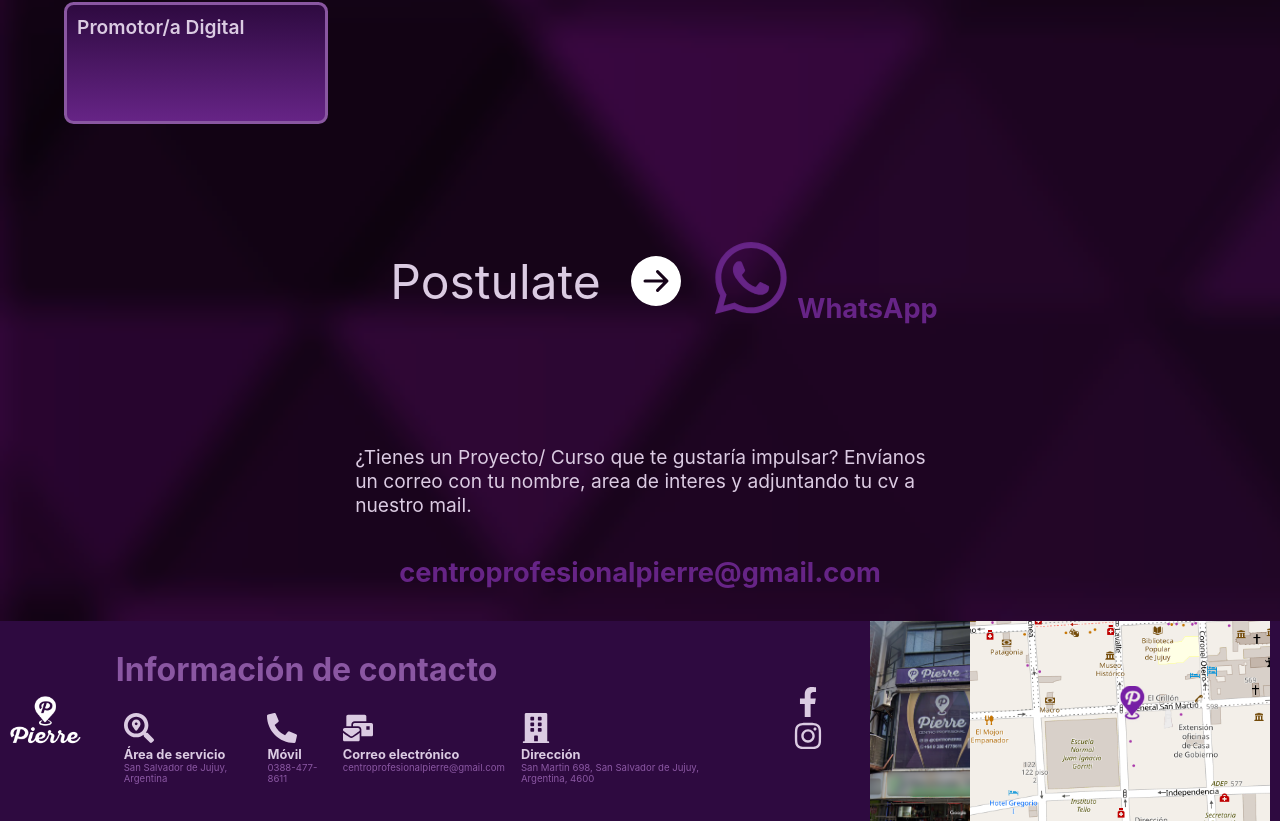
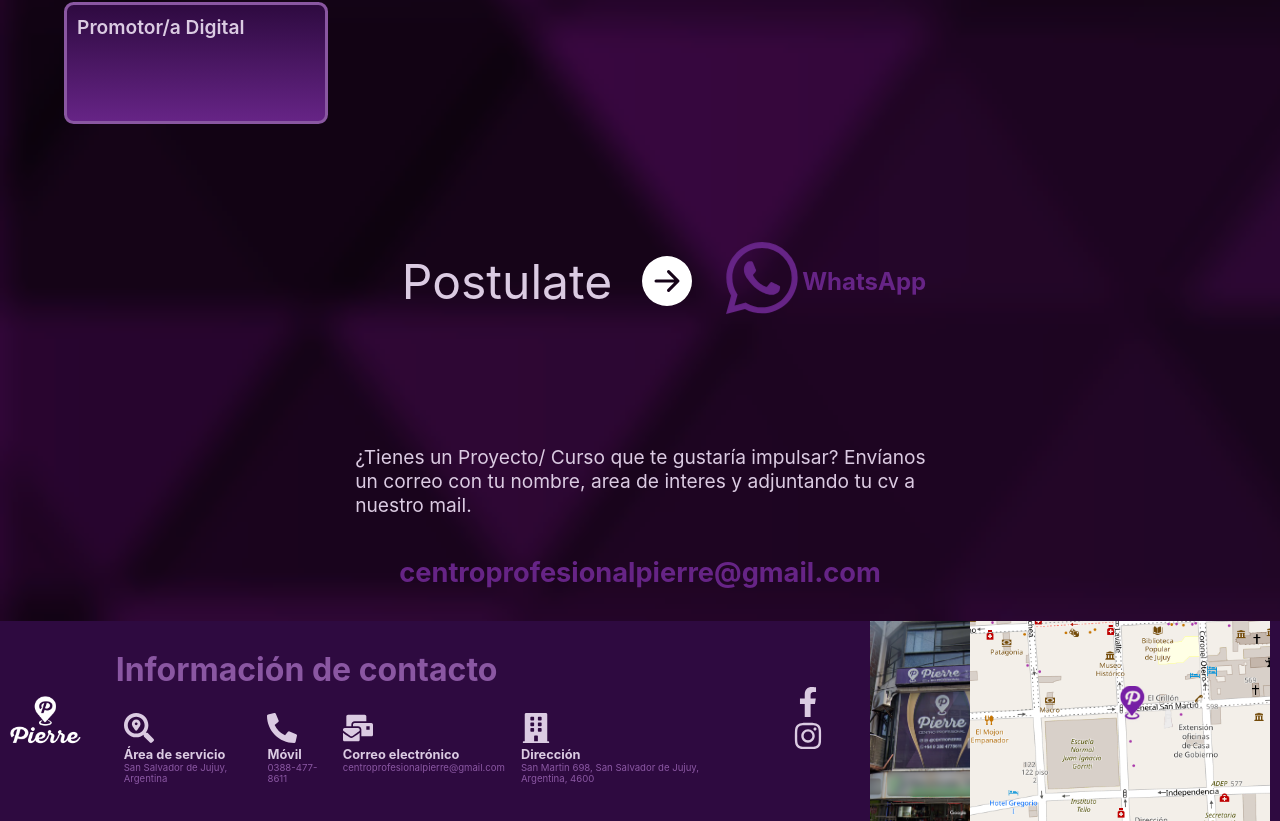
Before and after one commit to Lucasz-Niemiec/PierreLanding, a React (Create React App) app: page /Jobs in a window 1280 px wide. Shown: the part 1115-1936 px from the top of the page. Built offline with nearby package versions, Linux system fonts and the light colour scheme.

Commit message:
aligned whats icon

```diff
--- a/src/components/getInContact/getInContact.styled.js
+++ b/src/components/getInContact/getInContact.styled.js
@@ -22,16 +22,15 @@ export const Container = styled.div`
 
 		display: inline;
 	}
-	span {
-		display: inline;
-		color: ${({ theme }) => theme.primary};
-		font-weight: 700;
-	}
+
 	@media screen and (max-width: 1000px) {
 		width: 100%;
 		a {
 			font-size: 1.2rem;
 			font-weight: 700;
+		}
+		span {
+			font-size: 1rem;
 		}
 	}
 `;
@@ -46,26 +45,31 @@ export const ContinerLinks = styled.div`
 
 	font-size: 3em;
 	p {
-		font-size: 2em;
+		font-size: 1em;
 		width: fit-content;
 	}
-	a {
+	div {
 		display: flex;
 		align-items: center;
+		flex-direction: row;
+	}
+
+	span {
+		display: inline;
+		color: ${({ theme }) => theme.primary};
+		font-weight: 700;
+		font-size: 1.5rem;
 	}
 	@media screen and (max-width: 1000px) {
 		width: 100%;
-	}
-	a {
-		display: inline-block;
-	}
-	p {
-		font-size: 1em;
-	}
-	@media screen and (max-width: 1000px) {
+
 		p {
 			font-size: 0.4em;
 			padding: 0;
+		}
+		div {
+			flex-direction: column;
+			align-items: center;
 		}
 	}
 `;
--- a/src/components/getInContact/index.js
+++ b/src/components/getInContact/index.js
@@ -12,9 +12,12 @@ const GetInContact = () => {
 			<ContinerLinks>
 				<p>Postulate</p>
 				<Arrow />
-				<a href={wahtsappLink} rel="noreferrer" target="_blank">
-					<WhaIcon /> <span>WhatsApp</span>
-				</a>
+				<div>
+					<a href={wahtsappLink} rel="noreferrer" target="_blank">
+						<WhaIcon />
+					</a>
+					<span>WhatsApp</span>
+				</div>
 			</ContinerLinks>
 			<p>
 				¿Tienes un Proyecto/ Curso que te gustaría impulsar? Envíanos un correo
```
